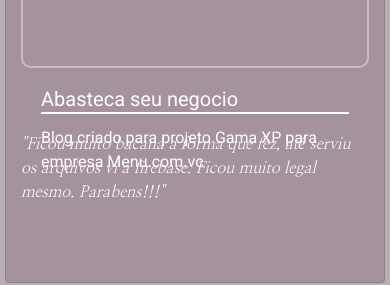
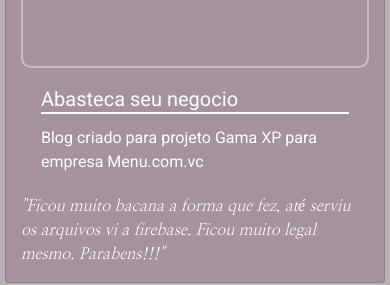
Before and after one commit to Biancamazzi/portifolio, a website: page index.html in a window 390 px wide. Shown: the part 597-882 px from the top of the page. Drawn offline with nearby package versions, Linux system fonts and the light colour scheme.

Commit message:
depoimentos

```diff
--- a/index.html
+++ b/index.html
@@ -53,7 +53,7 @@
             <h5 class="card-title">Abasteca seu negocio</h5>
             <p class="card-text">Blog criado para projeto Gama XP para empresa Menu.com.vc</p>
           </div>
-          <p style="position: relative; bottom: 11%;;"><i>"Ficou muito bacana a forma que fez, até serviu os arquivos vi a firebase. Ficou
+          <p class="depoimentos"><i>"Ficou muito bacana a forma que fez, até serviu os arquivos vi a firebase. Ficou
             muito legal mesmo. Parabens!!!"</i></p>
         </div>
         <div class="card col-md-5 ">
--- a/public/style.css
+++ b/public/style.css
@@ -83,6 +83,12 @@
 .card-title{
     border-bottom: 2px solid #fff !important;
 }
+
+.depoimentos{
+    position: relative;
+    bottom: 11%;
+
+}
 @media only screen and (max-width: 600px) {
     .nome1 {
         background-color: rgba(107,78,101,0.6);
@@ -93,4 +99,9 @@
         height: auto;
         padding-bottom: 15px;
     }
+    .depoimentos{
+    position:relative;
+    bottom: 0%;
+    }
+
   }
```
